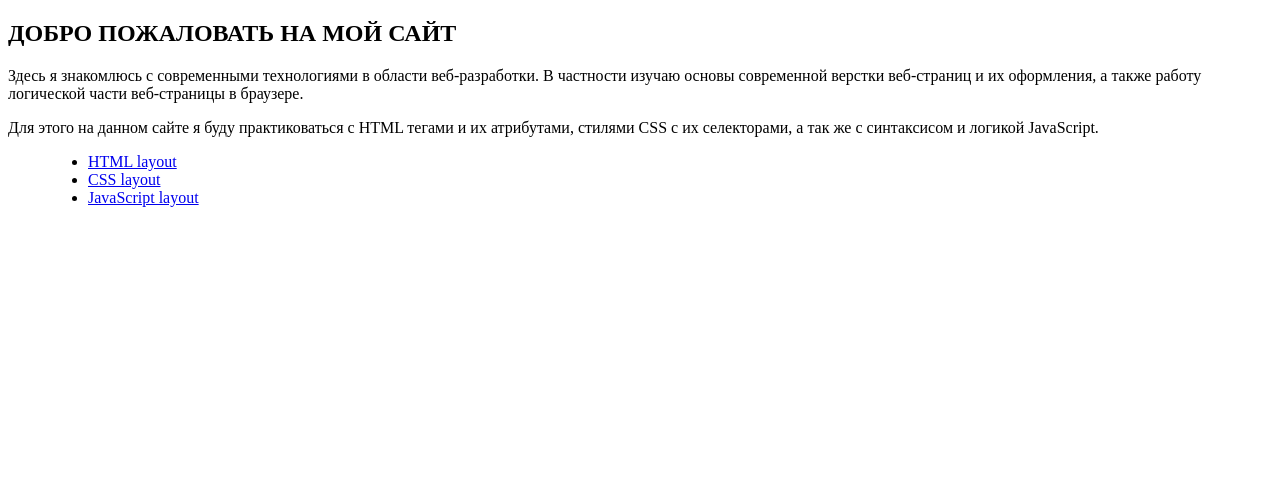
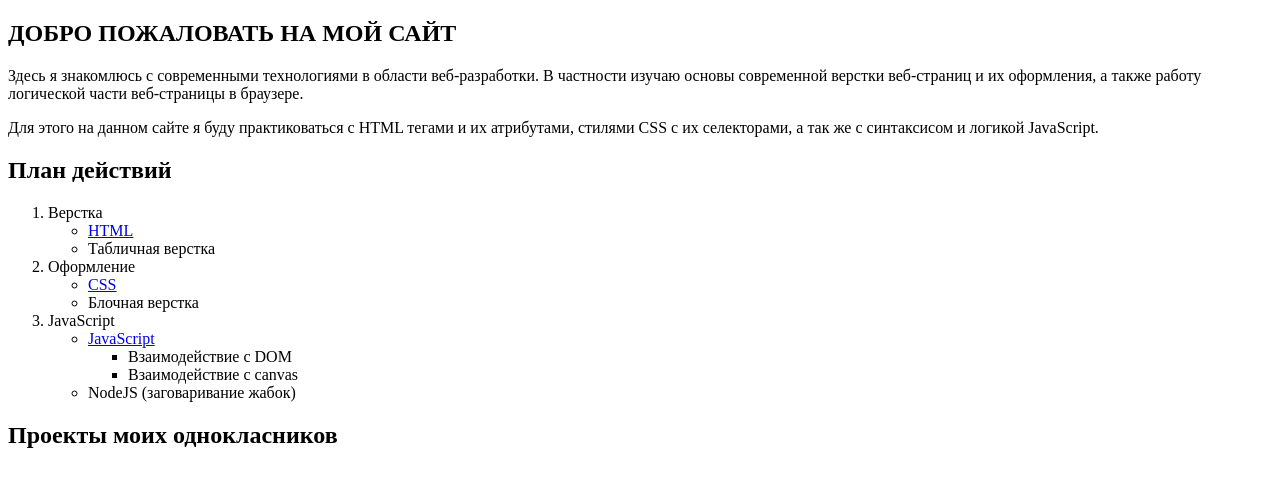
Before and after one commit to turleo/animated-octo-broccoli, a plain HTML site: page index.html in a window 1280 px wide. Drawn offline with Linux system fonts and the light colour scheme.

Commit message:
Update index.html

```diff
--- a/index.html
+++ b/index.html
@@ -13,18 +13,44 @@
             <p>Для этого на данном сайте я буду практиковаться с HTML тегами и их атрибутами,
                 стилями CSS с их селекторами, а так же с синтаксисом и логикой JavaScript.</p>
         </article>
-        <menu>
-            <ul>
+        <section>
+            <h1>План действий</h1>
+            <ol>
                 <li>
-                    <a href="pages/html-layout.html">HTML layout</a>
+                    Верстка
+                    <ul>
+                        <li>
+                            <a href="pages/html-layout.html">HTML</a>
+                        </li>
+                        <li>Табличная верстка</li>
+                    </ul>
                 </li>
                 <li>
-                    <a href="pages/css-layout.html">CSS layout</a>
+                    Оформление
+                    <ul>
+                        <li>
+                            <a href="pages/css-layout.html">CSS</a>
+                        </li>
+                        <li>Блочная верстка</li>
+                    </ul>
                 </li>
                 <li>
-                    <a href="pages/js-layout.html">JavaScript layout</a>
+                    JavaScript
+                    <ul>
+                        <li>
+                            <a href="pages/js-layout.html">JavaScript</a>
+                            <ul>
+                                <li>Взаимодействие с DOM</li>
+                                <li>Взаимодействие с canvas</li>
+                            </ul>
+                        </li>
+                        <li>NodeJS (заговаривание жабок)</li>
+                    </ul>
                 </li>
-            </ul>
-        <menu>
+            </ol>
+        </section>
+        <section>
+            <h1>Проекты моих однокласников</h1>
+        </section>
     </body>
 </html>
```
